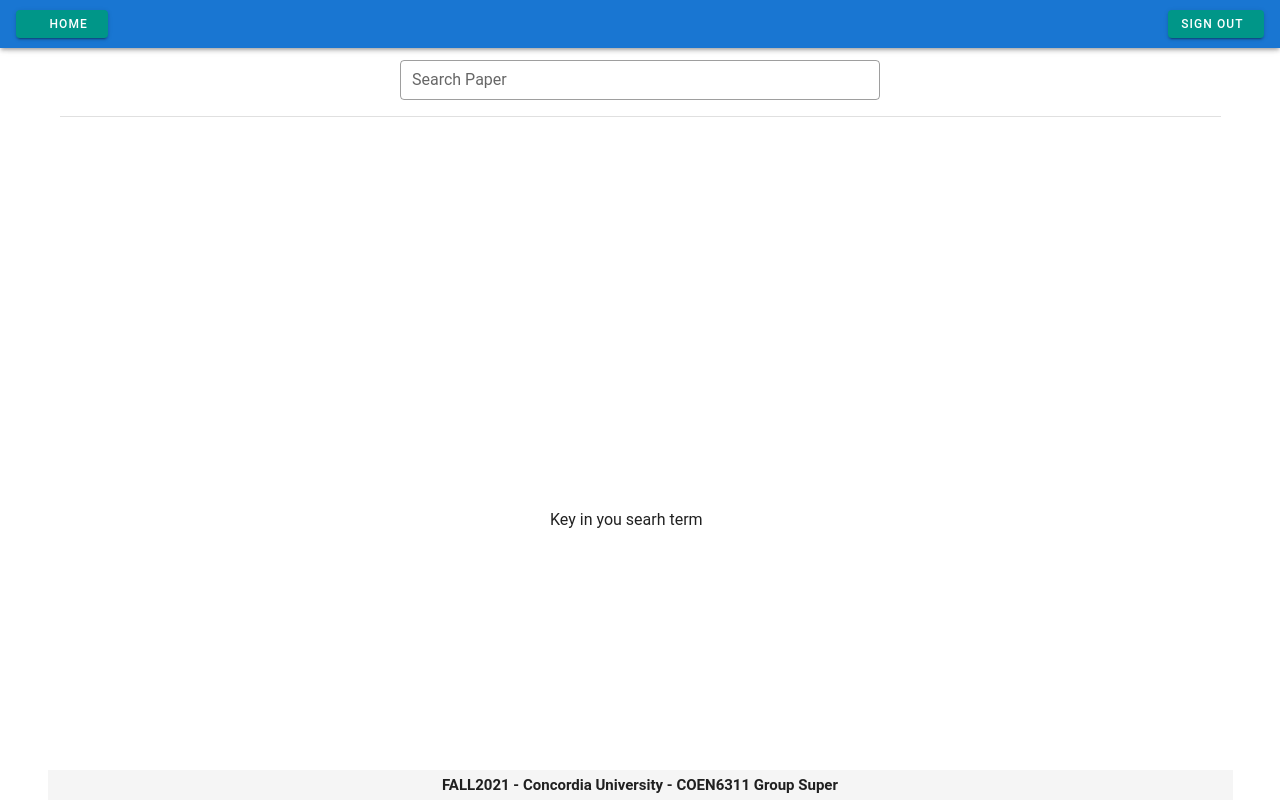
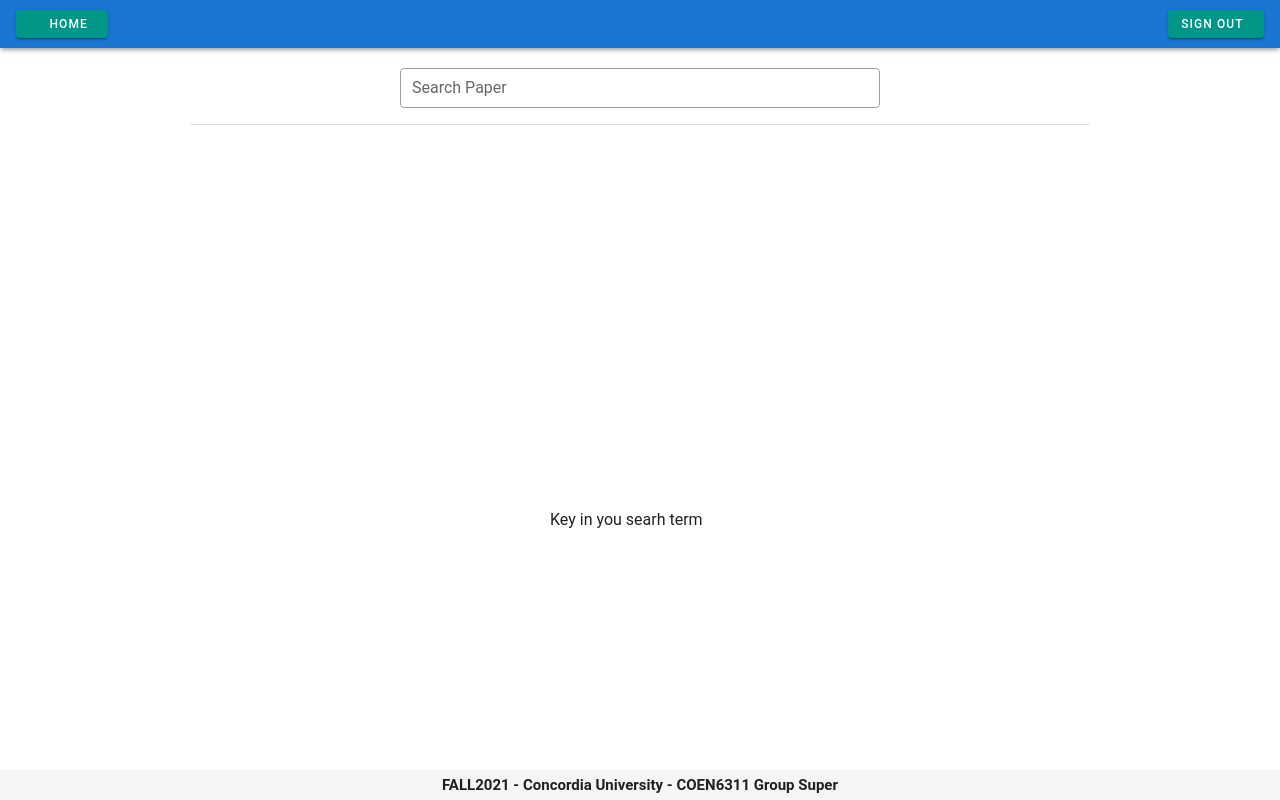
Before and after one commit to youyinnn/COEN6311_super, a Vue app in the folder scholarhub-fe/: page /#/papers in a window 1280 px wide. Shown: the top 800 px of the page. Built offline with nearby package versions, Linux system fonts and the light colour scheme; sample sign-in values are in the browser's storage; the HTML template or start-up script is replaced by a standard one; what vue-toasted would draw is missing.

Commit message:
fe: css refine;

```diff
--- a/scholarhub-fe/src/assets/css/default.less
+++ b/scholarhub-fe/src/assets/css/default.less
@@ -2,7 +2,8 @@
   margin: 0;
   padding: 0;
 }
-.unselectable {
+.unselectable,
+.unselectable > * {
   -webkit-user-select: none;
   -moz-user-select: none;
   user-select: none;
--- a/scholarhub-fe/src/views/PaperSearchResult.vue
+++ b/scholarhub-fe/src/views/PaperSearchResult.vue
@@ -1,9 +1,9 @@
 <template>
-  <v-container id="paperSearchResult" class="paper-search-result">
+  <div id="paperSearchResult" class="paper-search-result">
     <div class="search-bar-box">
       <SearchBar ref="searchBar" dense loading></SearchBar>
     </div>
-    <div style="width: 100%" class="mt-4 mb-4">
+    <div style="width: 100%; max-width: 900px; margin: auto" class="mt-4 mb-4">
       <v-divider></v-divider>
     </div>
     <transition name="slide-fade" mode="out-in">
@@ -60,7 +60,8 @@
                     <span class="paper-data-label"
                       ><strong>Open Access</strong></span
                     >
-                    <span>{{ paper.isOpenAccess }}</span>
+                    <span v-if="paper.isOpenAccess">Yes</span>
+                    <span v-else>No</span>
                   </div>
                   <div>
                     <span class="paper-data-label"
@@ -104,7 +105,7 @@
             </template>
           </v-hover>
         </transition-group>
-        <div class="text-center mt-2 mb-6">
+        <div class="text-center mt-2 mb-6 unselectable">
           <v-pagination
             v-model="page"
             :length="dataTotal"
@@ -128,7 +129,7 @@
         <Footer abs />
       </div>
     </transition>
-  </v-container>
+  </div>
 </template>
 
 <script>
@@ -145,11 +146,14 @@ export default {
     SearchBar,
   },
   methods: {
-    showResult(st, data) {
+    showResult(st, data, page) {
       this.clearResult();
       this.historySearchTerm = st;
       this.dataTotal = data.total;
       this.paperData = data.data;
+      if (page !== undefined) {
+        this.page = page;
+      }
     },
     clearResult() {
       this.paperData = [];
@@ -168,7 +172,7 @@ export default {
     next((ins) => {
       ins.historySearchTerm = to.query.query;
       //   console.log(ins.historySearchTerm);
-      if (!ins.hasResult && ins.historySearchTerm !== undefined) {
+      if (ins.historySearchTerm !== undefined) {
         ins.$refs.searchBar.search(ins.historySearchTerm);
       }
     });
@@ -189,6 +193,7 @@ export default {
   bottom: 0;
   right: 0;
   left: 0;
+  padding: 20px;
 }
 .search-bar-box {
   width: 100%;
```
